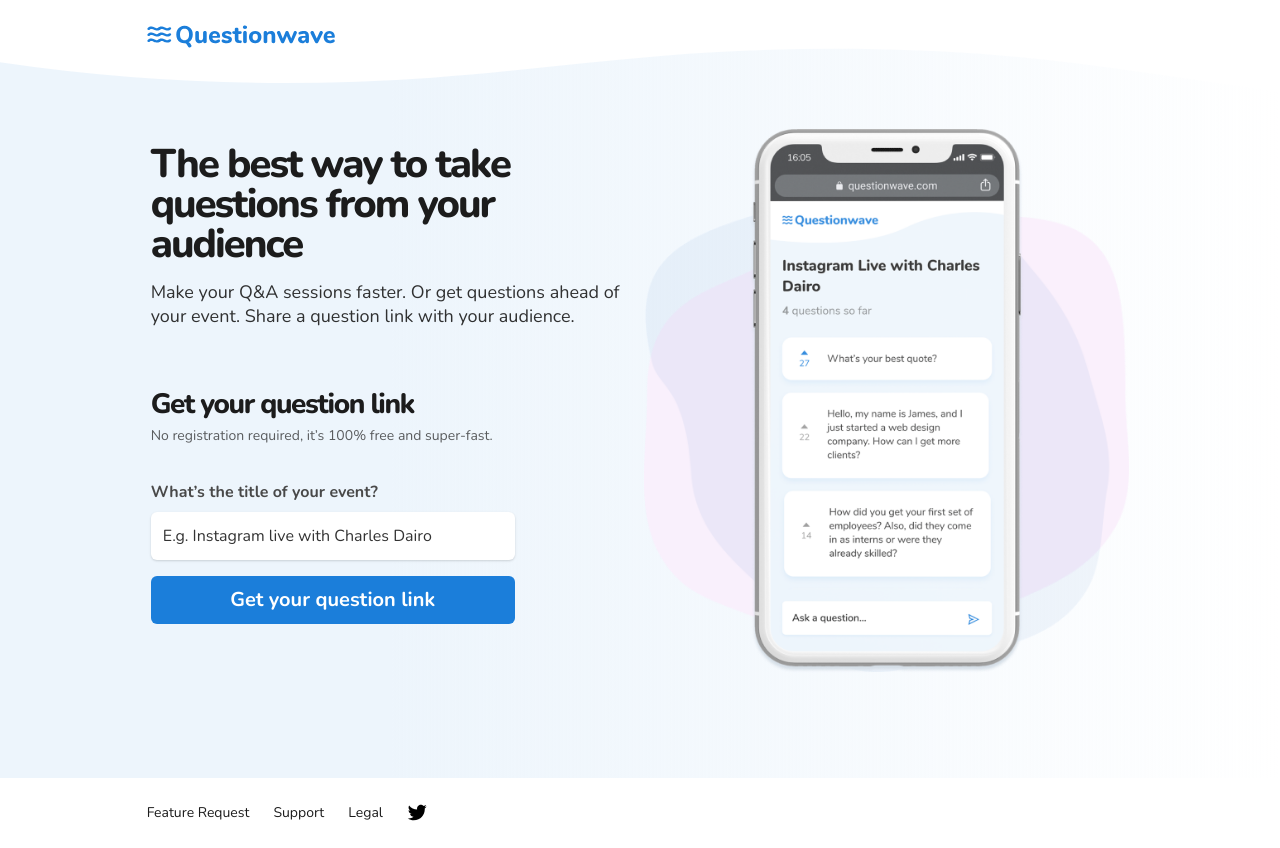
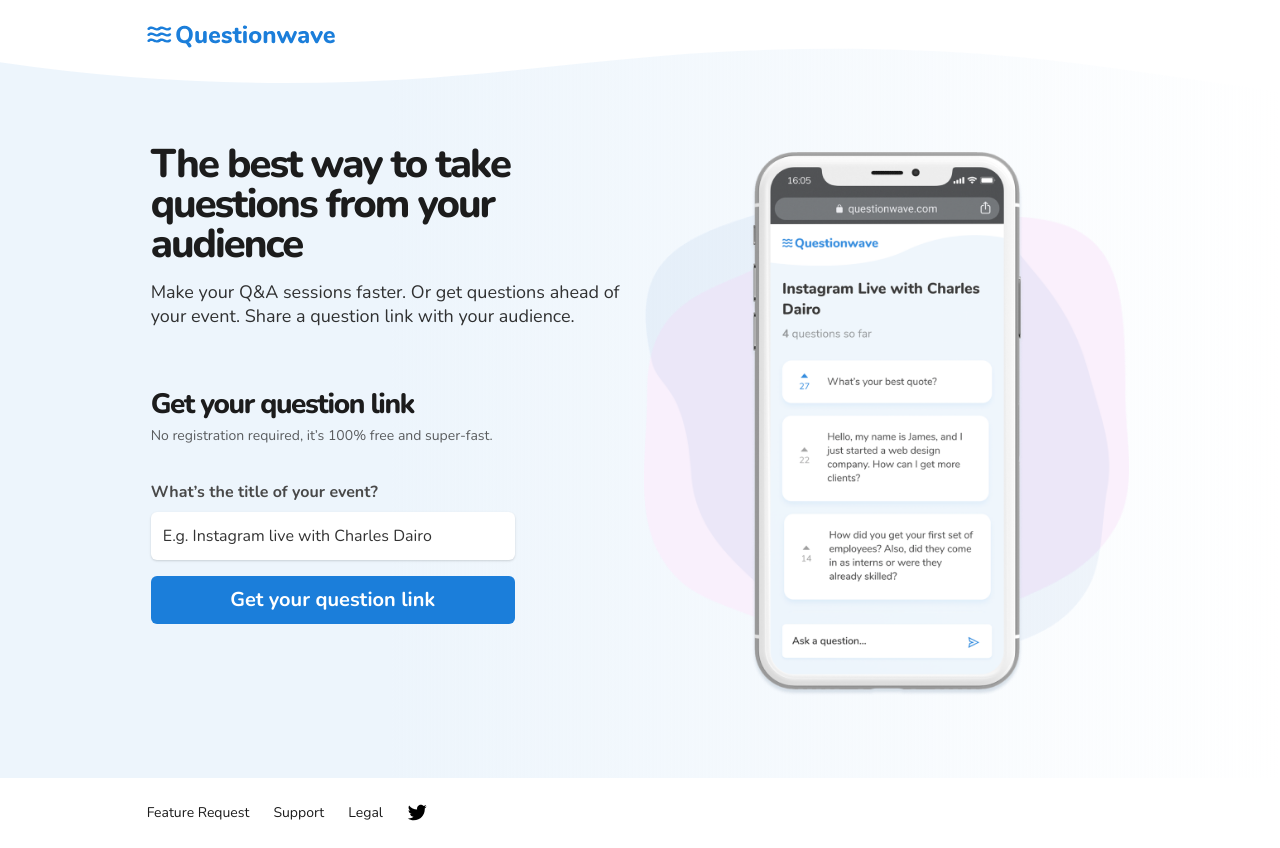
Before and after one commit to Adetoro/Questionwave-api, a React (Create React App) app in the folder client/: page / in a window 1280 px wide. Built offline with nearby package versions, Linux system fonts and the light colour scheme; no server answers.

Commit message:
updated question page

```diff
--- a/client/src/pages/Home/Home.js
+++ b/client/src/pages/Home/Home.js
@@ -2,7 +2,7 @@ import React, { useEffect } from 'react';
 import { withRouter, useHistory } from "react-router-dom";
 import Footer from '../../components/Footer/Footer';
 
-
+import demo from './phone_mockup.png'
 import error_icon from './error.svg';
 import './home.css';
 
@@ -128,11 +128,9 @@ const Home = props => {
                     </div>
 
                     <div id="hide_this " className='lg:w-6/12 p-2 home_background'>
-                        <div className=" phone_mockup ">
-
-                           {/* <img alt='demo' src={demo} className=''/>  */}
+                        <div className="phone_mockup ">
+                            {/* <img alt='demo' src={demo} className='object-center'/>   */}
                         </div>
-
                         {/* <img alt='demo' src={demo}   className='image-rendering rotate_this hp_image ' /> */}
                     </div>
 
--- a/client/src/pages/Home/home.css
+++ b/client/src/pages/Home/home.css
@@ -33,12 +33,16 @@
 }
 
 .phone_mockup{
-  margin-top:-5%;
+  /*margin-top:-5%;*/
   background-image: url("./phone_mockup.png");
   background-position: center;
   background-repeat: no-repeat;
   background-size: contain;
-  image-rendering: -webkit-optimize-contrast;
+  image-rendering: pixelated;
+  image-rendering: -moz-crisp-edges;          /* Firefox */
+  image-rendering: -o-crisp-edges;            /* Opera */
+  image-rendering: -webkit-optimize-contrast; /* Webkit (non-standard naming)*/
+  -ms-interpolation-mode: nearest-neighbor;  /* IE (non-standard property) */
   height: 100%;
 
 }
--- a/client/src/pages/Questions/Questions.js
+++ b/client/src/pages/Questions/Questions.js
@@ -121,7 +121,7 @@ const Questions = (props) => {
 }
 
 
- else if ((props.Title.length > 2) && (Count < 1 ) ) {
+ else if ((props.Title.length > 2) && (Count < 1 )) {
     return (
         <div>
             <div className="md:w-10/12 mx-auto static   ">
@@ -165,7 +165,7 @@ const Questions = (props) => {
   }
 
 
-  else {
+  else if (props.Title.length < 2) {
 
     return (
         <div id="container" className="md:w-6/12 mx-auto mt-10 px-10 py-28">
```
